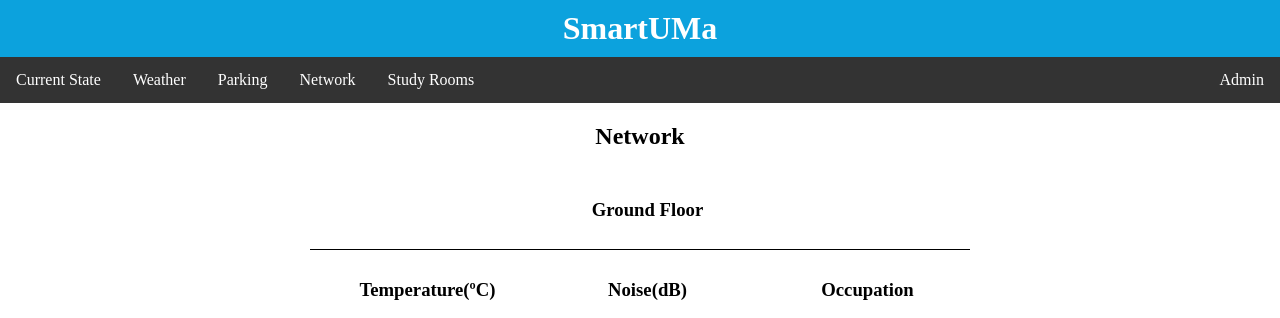
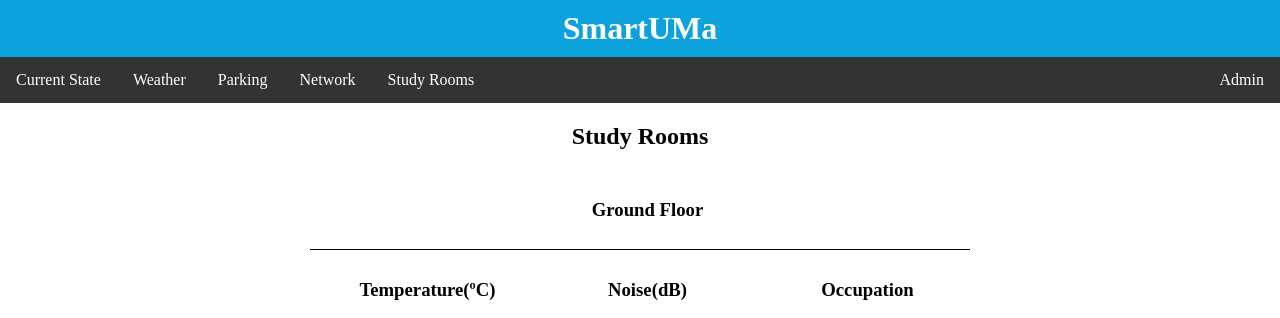
Before and after one commit to guLzz/SD_SmartUMa, a Django app: template smartUMa/smartUMa/currentData/templates/currentData/studyroom.html in a window 1280 px wide. Shown: the top 318 px of the page. Run offline with Django 3.2, Linux system fonts and the light colour scheme; the template is opened without the code that fills it, so the values that code supplies are empty; the visitor is signed in with stand-in values (Sample User, id 1); some libraries are stand-ins or nearby versions.

Commit message:
Final Final

```diff
--- a/smartUMa/smartUMa/currentData/templates/currentData/studyroom.html
+++ b/smartUMa/smartUMa/currentData/templates/currentData/studyroom.html
@@ -2,7 +2,7 @@
 {% block content %}
 <script type="text/javascript" src="https://www.gstatic.com/charts/loader.js"></script>
 
-<h2>Network</h2>
+<h2>Study Rooms</h2>
 <!--Temperature-->
 <table id="gauge-list">
     <th colspan="3"><h3>Ground Floor</h3></th>
```
